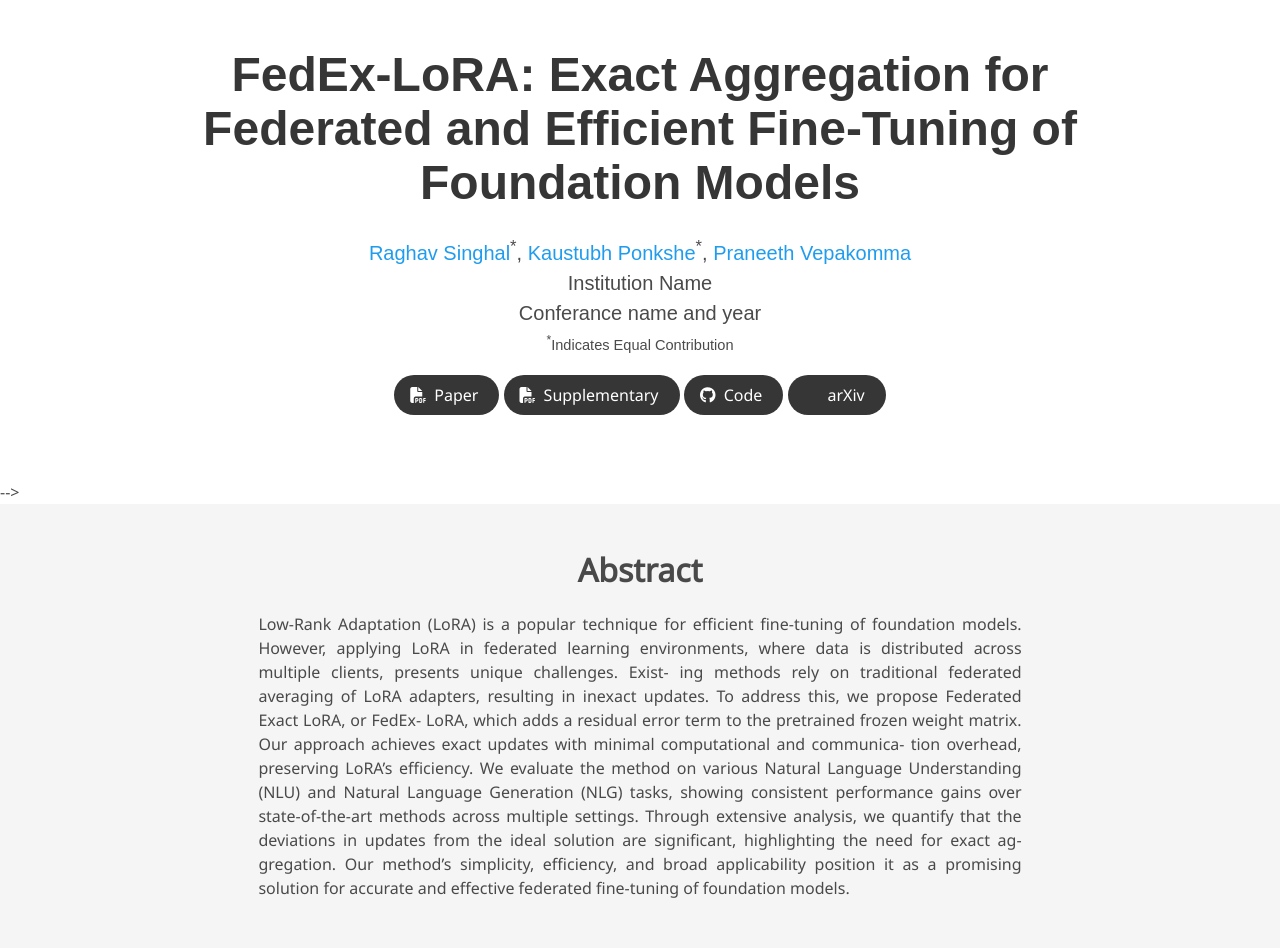
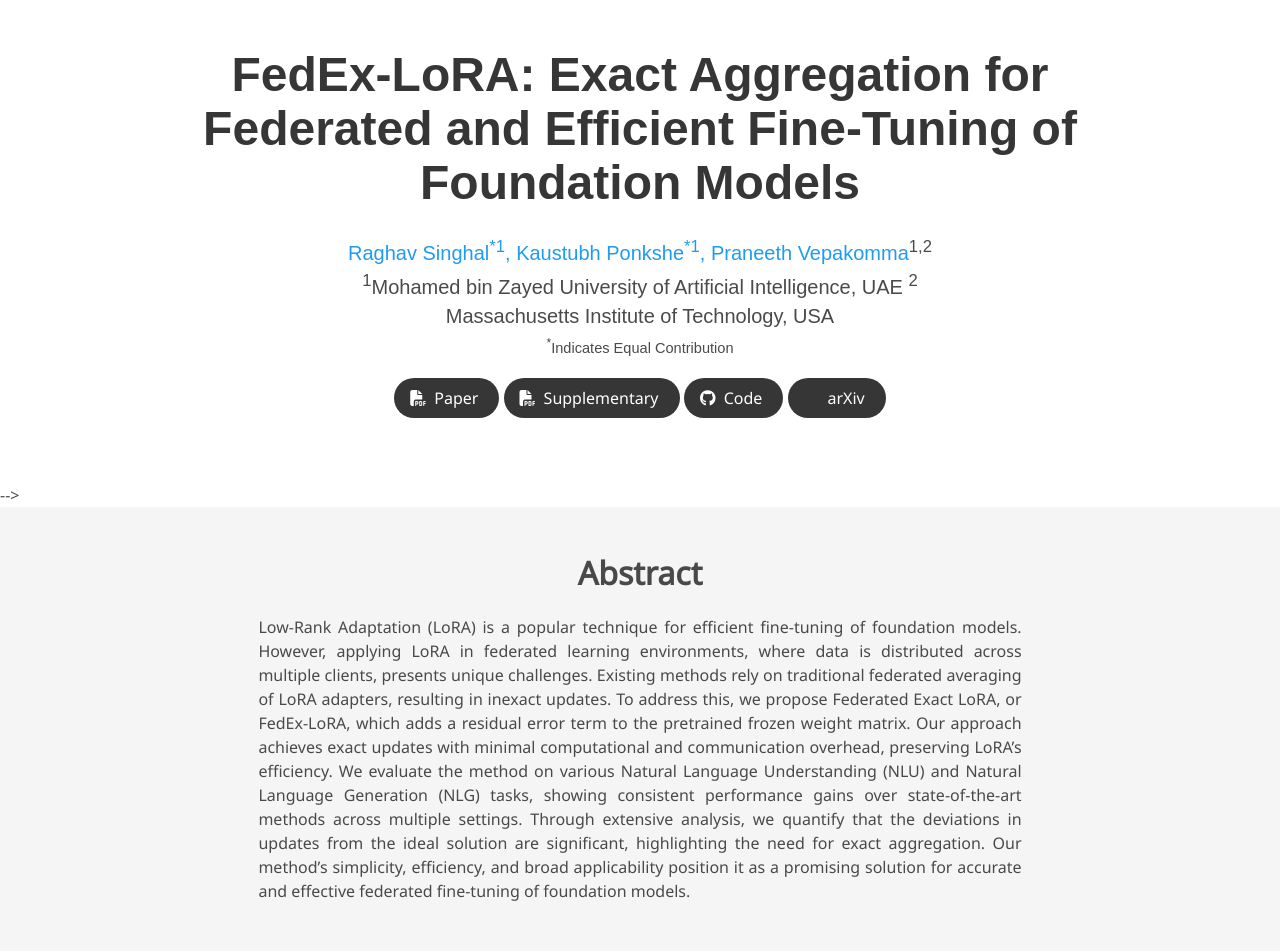
Before and after one commit to RaghavSinghal10/fedex-lora_page, a plain HTML site: page index.html in a window 1280 px wide. Shown: the top 952 px of the page. Drawn offline with nearby package versions, Linux system fonts and the light colour scheme; some icons are missing; a web font is replaced by a local one.

Commit message:
added stuff

```diff
--- a/index.html
+++ b/index.html
@@ -56,16 +56,17 @@
             <div class="is-size-5 publication-authors">
               <!-- Paper authors -->
               <span class="author-block">
-                <a href="FIRST AUTHOR PERSONAL LINK" target="_blank">Raghav Singhal</a><sup>*</sup>,</span>
+                <a href="FIRST AUTHOR PERSONAL LINK" target="_blank">Raghav Singhal<sup>*</sup><sup>1</sup>,</span>
                 <span class="author-block">
-                  <a href="SECOND AUTHOR PERSONAL LINK" target="_blank">Kaustubh Ponkshe</a><sup>*</sup>,</span>
+                  <a href="SECOND AUTHOR PERSONAL LINK" target="_blank">Kaustubh Ponkshe<sup>*</sup><sup>1</sup>,</span>
                   <span class="author-block">
-                    <a href="THIRD AUTHOR PERSONAL LINK" target="_blank">Praneeth Vepakomma</a>
+                    <a href="https://praneeth.mit.edu/" target="_blank">Praneeth Vepakomma</a><sup>1,2</sup>
                   </span>
                   </div>
 
                   <div class="is-size-5 publication-authors">
-                    <span class="author-block">Institution Name<br>Conferance name and year</span>
+                    <span class="author-block"><sup>1</sup>Mohamed bin Zayed University of Artificial Intelligence, UAE
+                      <sup>2</sup> <br>Massachusetts Institute of Technology, USA</span>
                     <span class="eql-cntrb"><small><br><sup>*</sup>Indicates Equal Contribution</small></span>
                   </div>
 
@@ -148,20 +149,16 @@
         <h2 class="title is-3">Abstract</h2>
         <div class="content has-text-justified">
           <p>
-            Low-Rank Adaptation (LoRA) is a popular technique for efficient fine-tuning of foundation models. However, applying LoRA in federated learning environments,
-where data is distributed across multiple clients, presents unique challenges. Exist-
-ing methods rely on traditional federated averaging of LoRA adapters, resulting in
-inexact updates. To address this, we propose Federated Exact LoRA, or FedEx-
-LoRA, which adds a residual error term to the pretrained frozen weight matrix.
-Our approach achieves exact updates with minimal computational and communica-
-tion overhead, preserving LoRA’s efficiency. We evaluate the method on various
-Natural Language Understanding (NLU) and Natural Language Generation (NLG)
-tasks, showing consistent performance gains over state-of-the-art methods across
-multiple settings. Through extensive analysis, we quantify that the deviations in
-updates from the ideal solution are significant, highlighting the need for exact ag-
-gregation. Our method’s simplicity, efficiency, and broad applicability position it as
-a promising solution for accurate and effective federated fine-tuning of foundation
-models.
+            Low-Rank Adaptation (LoRA) is a popular technique for efficient fine-tuning of foundation models. However, applying LoRA in
+            federated learning environments, where data is distributed across multiple clients, presents unique challenges.
+            Existing methods rely on traditional federated averaging of LoRA adapters, resulting in inexact updates.
+            To address this, we propose Federated Exact LoRA, or FedEx-LoRA, which adds a residual error term to the pretrained frozen weight matrix.
+            Our approach achieves exact updates with minimal computational and communication overhead, preserving LoRA’s efficiency.
+            We evaluate the method on various Natural Language Understanding (NLU) and Natural Language Generation (NLG) tasks, showing
+            consistent performance gains over state-of-the-art methods across multiple settings. Through extensive analysis, we quantify
+            that the deviations in updates from the ideal solution are significant, highlighting the need for exact aggregation.
+            Our method’s simplicity, efficiency, and broad applicability position it as a promising solution for accurate and
+            effective federated fine-tuning of foundation models.
           </p>
         </div>
       </div>
```
